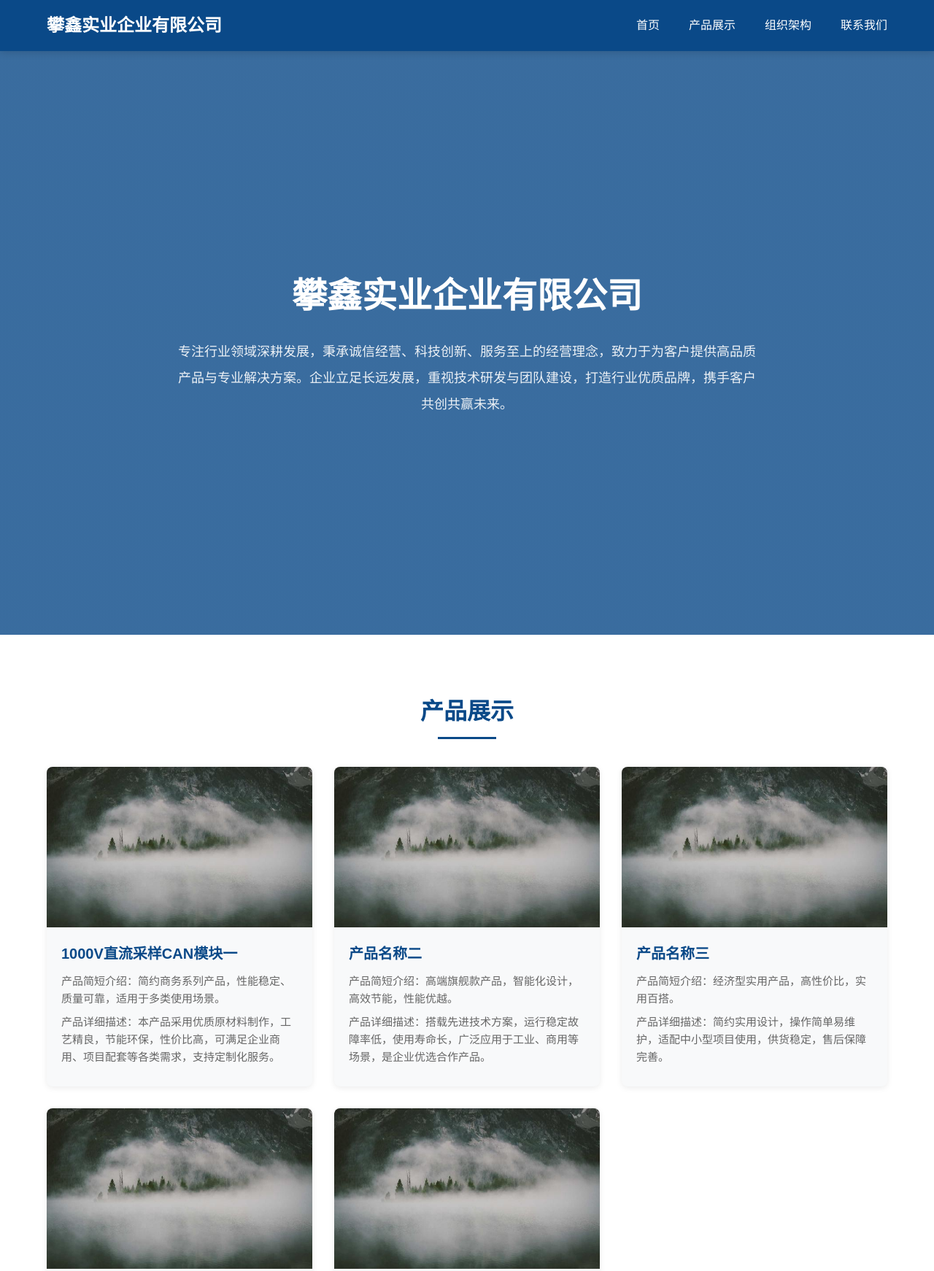
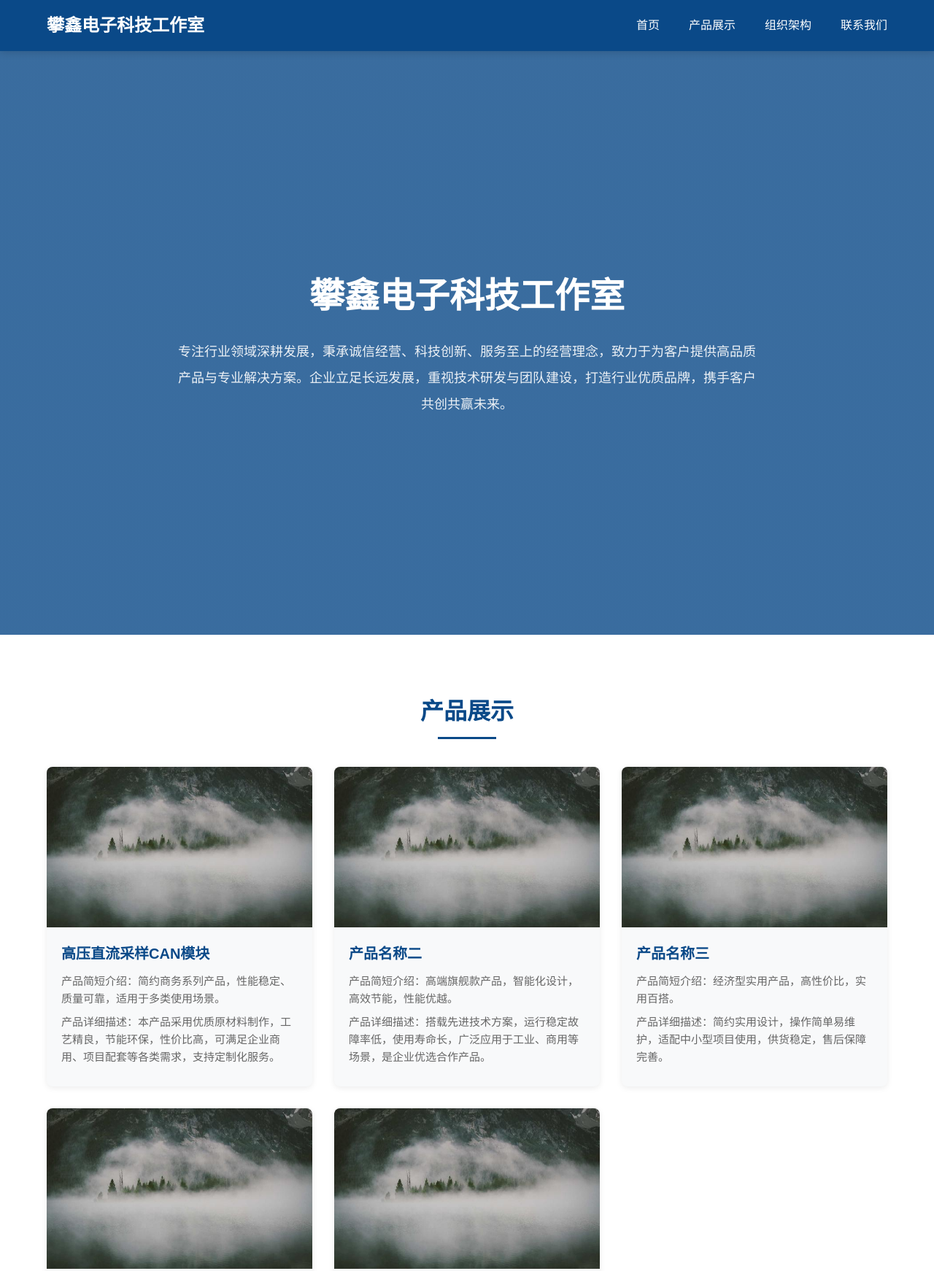
Before and after one commit to SCMWETECH/SCMWETECH.github.io, a plain HTML site: page index.html in a window 1280 px wide. Shown: the top 1742 px of the page at 73% size. Drawn offline with Linux system fonts and the light colour scheme.

Commit message:
Update index.html

```diff
--- a/index.html
+++ b/index.html
@@ -278,7 +278,7 @@
 
 <header>
     <div class="container nav-wrap">
-        <div class="logo">攀鑫实业企业有限公司</div>
+        <div class="logo">攀鑫电子科技工作室</div>
         <ul class="nav-menu">
             <li><a href="#home">首页</a></li>
             <li><a href="#product">产品展示</a></li>
@@ -291,7 +291,7 @@
 
 <section class="banner" id="home">
     <div class="container banner-text">
-        <h1>攀鑫实业企业有限公司</h1>
+        <h1>攀鑫电子科技工作室</h1>
         <p>专注行业领域深耕发展，秉承诚信经营、科技创新、服务至上的经营理念，致力于为客户提供高品质产品与专业解决方案。企业立足长远发展，重视技术研发与团队建设，打造行业优质品牌，携手客户共创共赢未来。</p>
     </div>
 </section>
@@ -303,7 +303,7 @@
             <div class="product-item">
                 <img src="images/product1.jpg" class="product-img" alt="产品图片">
                 <div class="product-info">
-                    <h3>1000V直流采样CAN模块一</h3>
+                    <h3>高压直流采样CAN模块</h3>
                     <p>产品简短介绍：简约商务系列产品，性能稳定、质量可靠，适用于多类使用场景。</p>
                     <p>产品详细描述：本产品采用优质原材料制作，工艺精良，节能环保，性价比高，可满足企业商用、项目配套等各类需求，支持定制化服务。</p>
                 </div>
@@ -396,7 +396,7 @@
             </div>
         </div>
         <div class="copyright">
-            © 2025 攀鑫实业企业有限公司 版权所有 | 备案号：蜀ICP12345678号
+            © 2025 攀鑫电子科技工作室 版权所有 | 备案号：蜀ICP12345678号
         </div>
     </div>
 </section>
```
